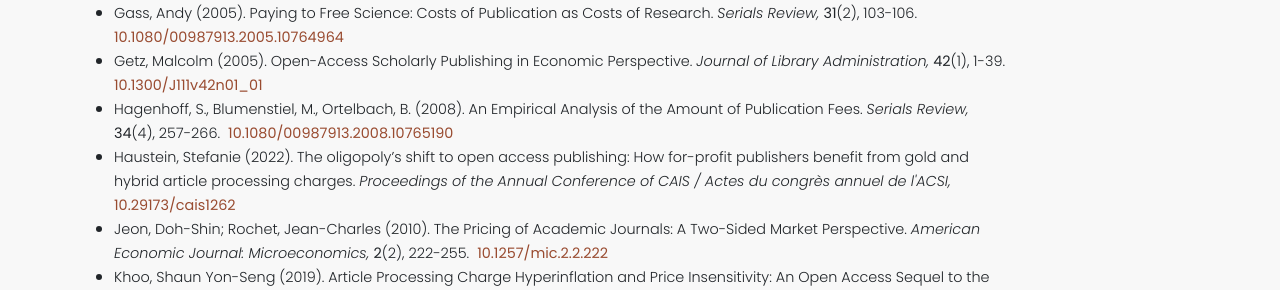
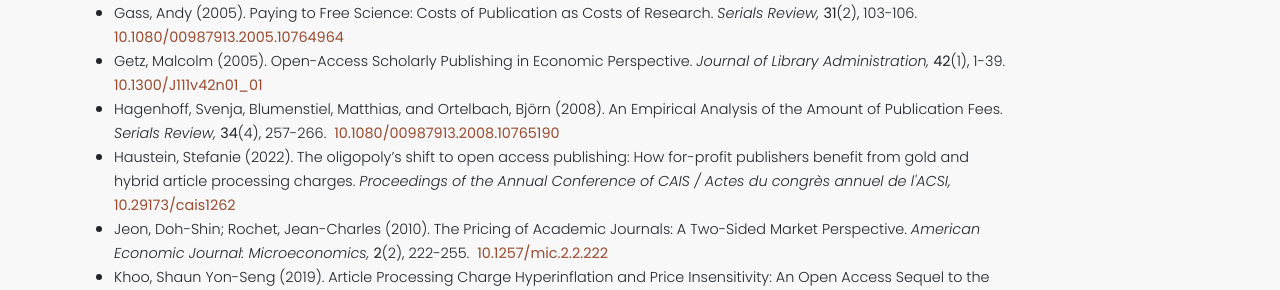
Before and after one commit to panter-project/panter-project.github.io, a Jekyll site: the page built from resources.markdown, in a window 1280 px wide. Shown: the part 930-1220 px from the top of the page. Built offline with Jekyll 4.4.1, drawn with Linux system fonts in a browser that asks for light colours.

Commit message:
Update 2008-01-01-hagenhoff-fees.markdown

```diff
--- a/_resources/2008-01-01-hagenhoff-fees.markdown
+++ b/_resources/2008-01-01-hagenhoff-fees.markdown
@@ -2,7 +2,7 @@
 category: publication
 TY: JOUR
 TI: An Empirical Analysis of the Amount of Publication Fees
-AU: Hagenhoff, S., Blumenstiel, M., Ortelbach, B.
+AU: Hagenhoff, Svenja, Blumenstiel, Matthias, and Ortelbach, Björn
 T2: Serials Review
 DA: 2008/12//
 PY: 2008
```
